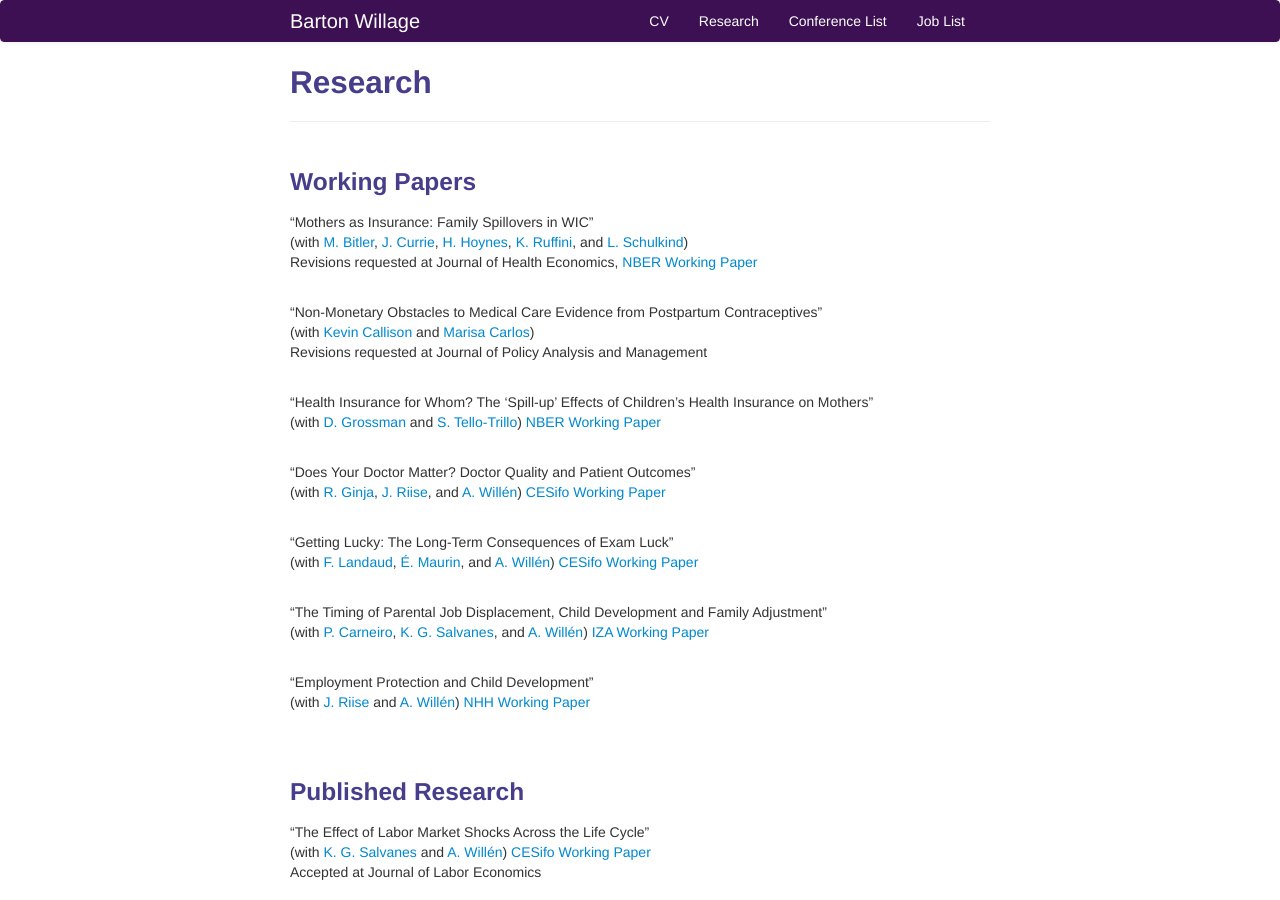
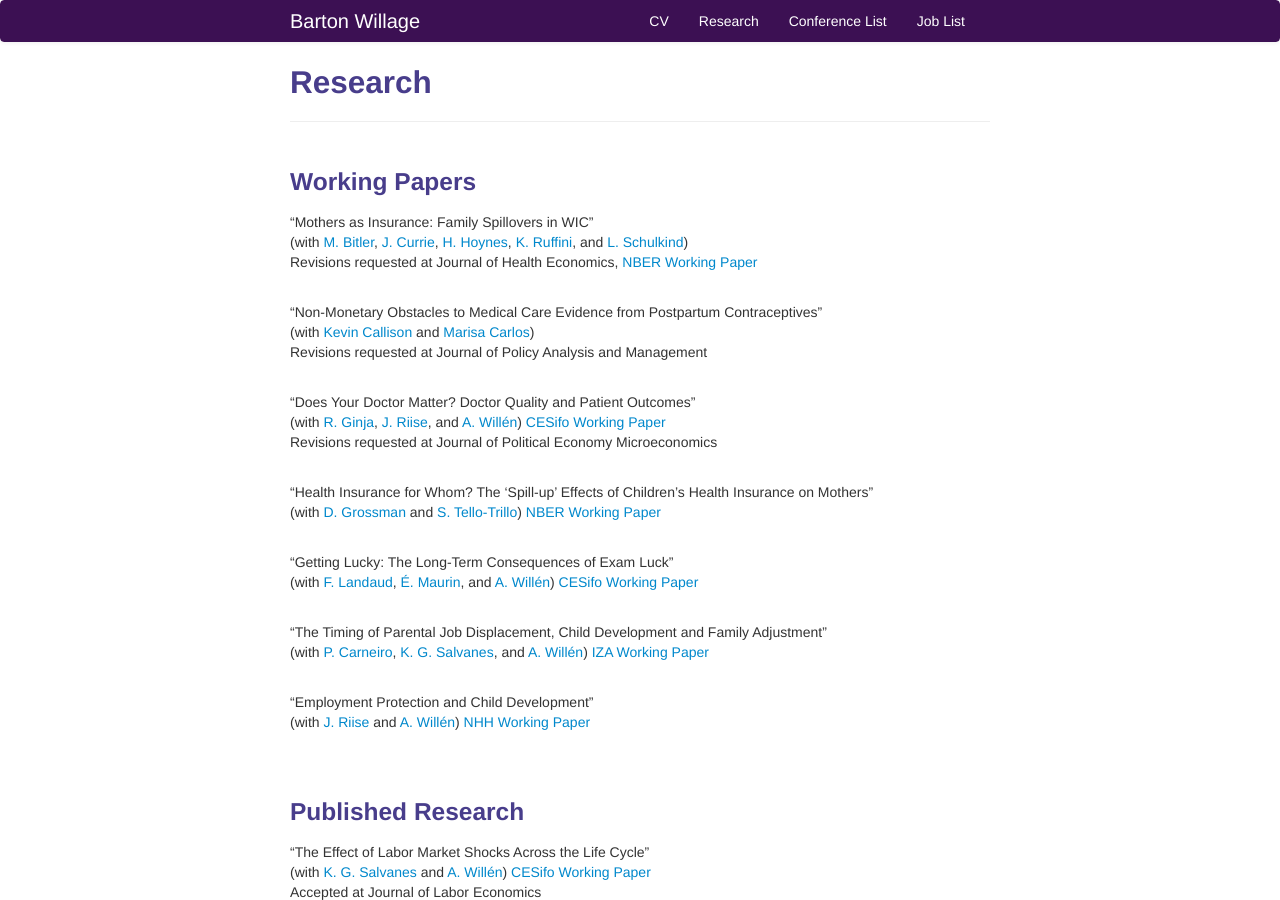
Before and after one commit to bjwillage/bjwillage.github.io, a Jekyll site: the page built from pages/research.md, in a window 1280 px wide and 900 px high. Built offline with Jekyll 4.4.1, drawn with Linux system fonts in a browser that asks for light colours.

Commit message:
Update research.md

```diff
--- a/pages/research.md
+++ b/pages/research.md
@@ -17,15 +17,17 @@ Revisions requested at Journal of Health Economics, [NBER Working Paper](https:/
 Revisions requested at Journal of Policy Analysis and Management
 <br><br>
 
+"Does Your Doctor Matter? Doctor Quality and Patient Outcomes"<br>
+(with [R. Ginja](https://sites.google.com/site/rcginja/), [J. Riise](https://sites.google.com/site/riisejulie), and [A. Willén](https://www.alexanderwillen.com/))
+[CESifo Working Paper](https://www.cesifo.org/en/publikationen/2022/working-paper/does-your-doctor-matter-doctor-quality-and-patient-outcomes)<br>
+Revisions requested at Journal of Political Economy Microeconomics
+<br><br>
+
 "Health Insurance for Whom? The ‘Spill-up’ Effects of Children’s Health Insurance on Mothers"<br>
 (with [D. Grossman](https://sites.google.com/view/danielgrossman/home) and [S. Tello-Trillo](https://sebastiantellotrillo.com/))
 [NBER Working Paper](https://www.nber.org/papers/w29661)
 <br><br>
 
-"Does Your Doctor Matter? Doctor Quality and Patient Outcomes"<br>
-(with [R. Ginja](https://sites.google.com/site/rcginja/), [J. Riise](https://sites.google.com/site/riisejulie), and [A. Willén](https://www.alexanderwillen.com/))
-[CESifo Working Paper](https://www.cesifo.org/en/publikationen/2022/working-paper/does-your-doctor-matter-doctor-quality-and-patient-outcomes)
-<br><br>
 
 "Getting Lucky: The Long-Term Consequences of Exam Luck"<br>
 (with [F. Landaud](https://sites.google.com/view/fannylandaud/home?authuser=0),  [É. Maurin](https://www.parisschoolofeconomics.eu/en/maurin-eric/), and [A. Willén](https://www.alexanderwillen.com/))
```
